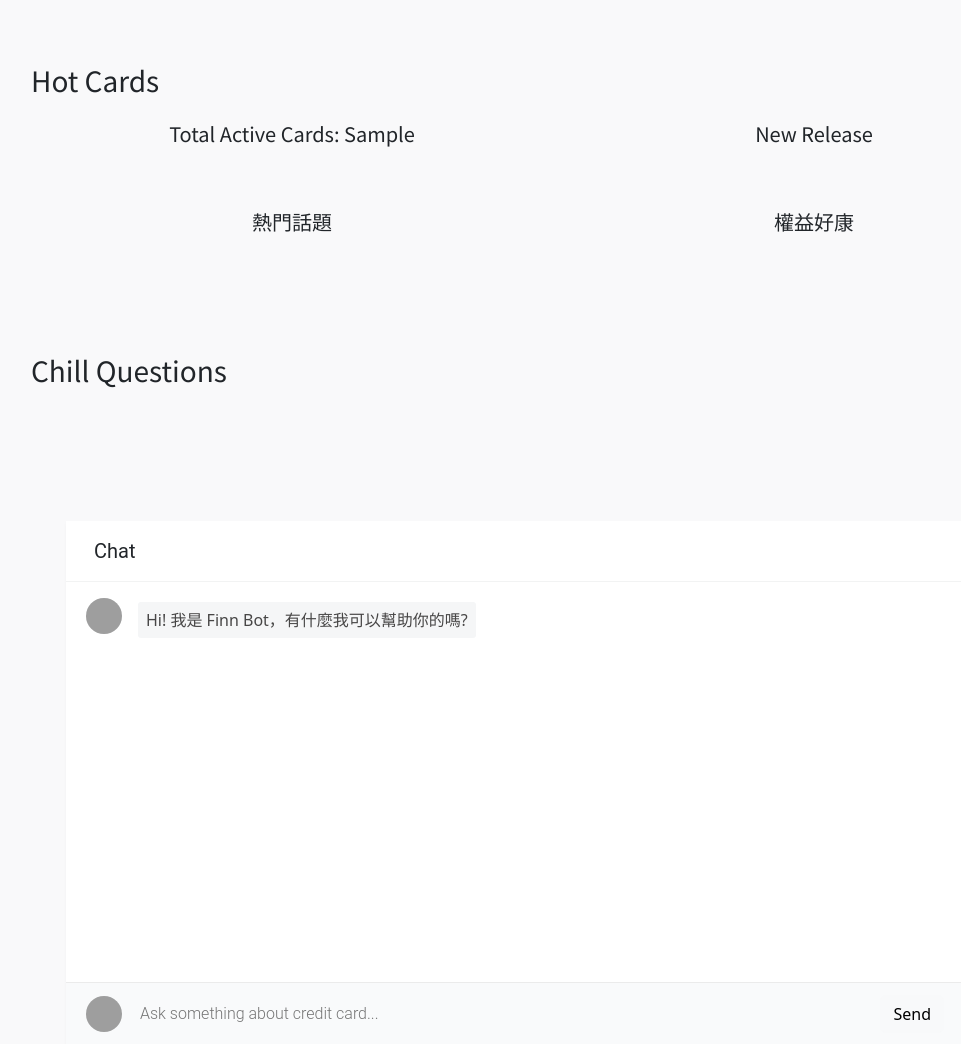
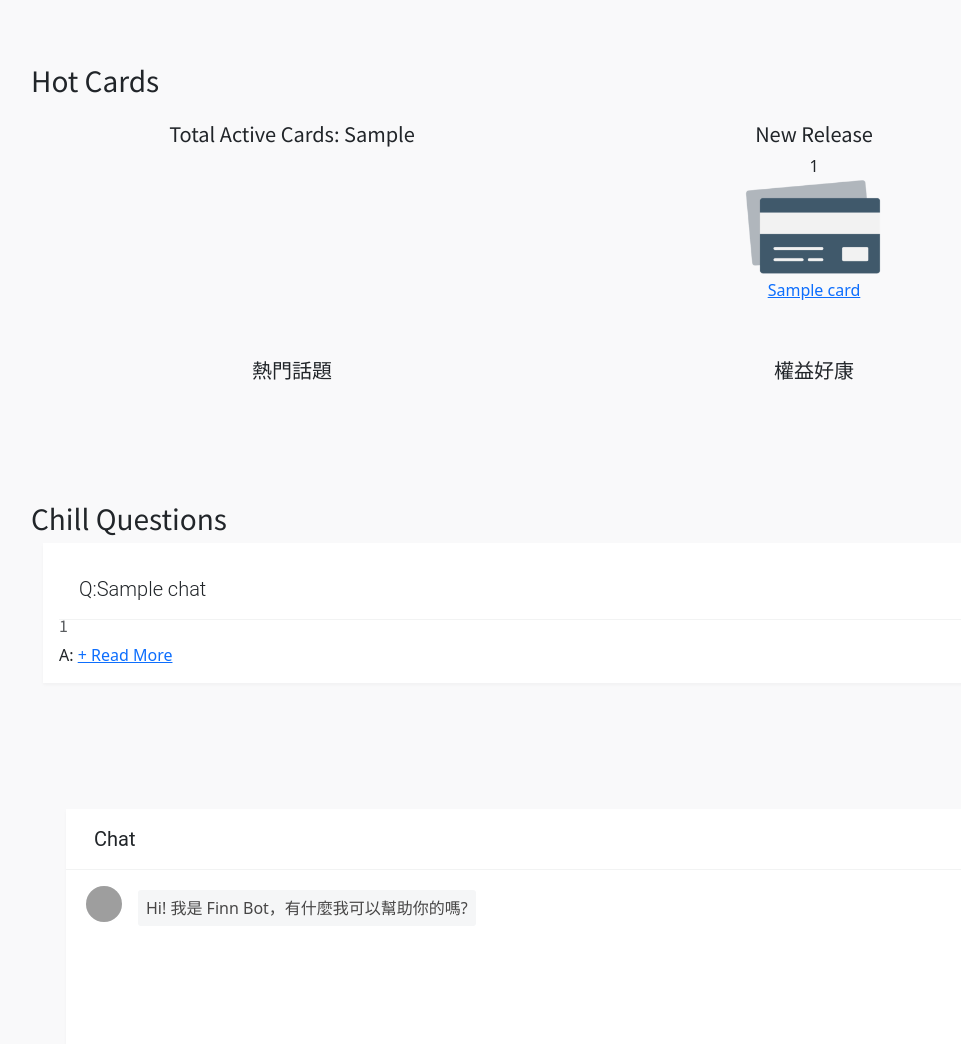
Before and after one commit to a92340a/Credit_All_In_One, a Flask app: template server_producer/templates/index.html in a window 1280 px wide. Shown: the part 380-1424 px from the top of the page, without its empty margins (87-1048 px from the left). Run offline with Flask 2, Linux system fonts and the light colour scheme; the template is opened without the code that fills it: most values are stand-ins (such as "Sample title", 1, 10 or a date in 2020); parts of the project's set-up code (start-up, migrations or seed data) failed here and were passed over; some libraries are stand-ins or nearby versions; grey boxes are pictures that could not be loaded.

Commit message:
server: improve plot_2 and plot_5 efficiency and render effect

```diff
--- a/server_consumer/lang_openai.py
+++ b/server_consumer/lang_openai.py
@@ -26,7 +26,7 @@ llm = ChatOpenAI(temperature=0, model="gpt-3.5-turbo")
 
 def load_data():
     _template = """Given the following conversation and a follow up question, rephrase the follow up question to be a standalone question.
-    You can assume the question about the credit card information.
+    You can assume the question about greetings and credit card information.
 
     Chat History:
     {chat_history}
@@ -38,9 +38,9 @@ def load_data():
     你是一個叫做「Finn Bot」的聊天機器人，擁有台灣各家銀行的信用卡介紹與優惠資訊。
     請依據下方給定的內容與使用者本次問題進行回覆。
     請依使用者提問的語言回答他的問題，若有不清楚使用者語言或是簡體中文，一律使用繁體中文回答。
-    回答前須先確認使用者是針對特定信用卡提問，或是想要綜合比較各家信用卡的某項目。
+    回答前須先確認是否為基本問候或信用卡相關問題，若使用者是針對特定信用卡提問，或是想要綜合比較各家信用卡的某項目。
+    如果使用者的問題與信用卡、基本問候無關的話，請回答「抱歉，我目前沒有這個問題的相關資訊。您可以調整您的提問，或是詢問我其他問題。」。
     回答內容以條列式呈現，字數最多不要超過200字。
-    如果使用者的問題與信用卡、問候或重新依照歷史訊息回答無關的話，請回答「抱歉，我目前沒有這個問題的相關資訊。您可以調整您的提問，或是詢問我其他問題。」。
     當你無法理解使用者的提問時，請引導使用者作出更詳細的提問。
     Question: {question}
     =========
--- a/server_producer/static/dashboard_style.css
+++ b/server_producer/static/dashboard_style.css
@@ -21,17 +21,17 @@ h2,h3,h4,h5,h6 {
     overflow: hidden;
 }
 
-.qa-box p.collapsing[aria-expanded="false"] {
+/* .qa-box p.collapsing[aria-expanded="false"] { */
     /* height: 100%; */
     /* max-height: none !important; Override Bootstrap's max-height */
-    max-height: none !important; /* Override Bootstrap's max-height */
-    transition: max-height 0.3s ease; /* Add a transition effect */
-}
+    /* max-height: none !important; Override Bootstrap's max-height */
+    /* transition: max-height 0.3s ease; Add a transition effect */
+/* } */
 
 .qa-box a.collapsed:after  {
-    content: '+ Show More';
+    content: '+ Read More';
 }
 
 .qa-box a:not(.collapsed):after {
-    content: '- Show Less';
+    content: '- Read Less';
 }
--- a/server_producer/templates/index.html
+++ b/server_producer/templates/index.html
@@ -41,7 +41,18 @@
                 </div>
                 <div class="col text-center cube">
                     <h5>New Release</h5>
-                    <div id="new_release"></div>
+                    <div id="new_release">
+                        {% if plot_2 is string %}
+                            <div>No new release in these 7 days!</div>
+                        {% else %}
+                            {% for card in plot_2 %}
+                            <div class="bank-name">{{ card[0] }}</div>
+                            <img class="card-image" src="../static/images/credit_card_image.png" alt="card-image" height="100"><br>
+                            <a class="url" href="{{card[1]}}">{{ card[1] }}</a>
+                            <br>
+                            {% endfor %}
+                        {% endif %}
+                    </div>
                 </div>
             </div>
             <br>
@@ -60,7 +71,25 @@
     <section id="chill-questions" class="padding container">
         <h3>Chill Questions</h3>
         <div class="container">
-            <div id="recent_qa" class="card"></div>
+            <div id="recent_qa" class="card">
+                {% for chat in plot_5 %}
+                <div class="qa-box card-body">
+                    <h5 class="qa-Question card-title"><span>Q:</span>{{ chat[1] }}</h5>
+                    <h6 class="qa-date card-subtitle mb-2 text-muted">{{ chat[0] }}</h6>
+                    <span>A: </span>
+                    {% if '\n' in chat[2] %}
+                        <ul class="qa-answer card-text collapse" id="qa-answer-{{plot_5.index(chat)}}">
+                            {% for item in chat[2].split('\n') %}
+                                <li>{{ item }}</li>
+                            {% endfor %}
+                        </ul>
+                    {% else %}
+                        <p class="qa-answer card-text collapse" id="qa-answer-{{plot_5.index(chat)}}">{{ chat[2] }}</p>
+                    {% endif %}
+                    <a class="collapsed" data-bs-toggle="collapse" href="#qa-answer-{{plot_5.index(chat)}}" role="button" aria-expanded="false" aria-controls="#qa-answer-{{plot_5.index(chat)}}"></a>
+                </div>
+                {% endfor %}
+            </div>
         </div>
     </section>
     <!-- Dashboard -->
@@ -124,13 +153,5 @@
 <script type="text/javascript">
     let plot_1 = {{ plot_1 | safe }};
     Plotly.plot("cards_counts_ranking", plot_1, {});
-
-    let plot_2 = {{ plot_2 | safe }};
-    if (typeof plot_2 === 'string'){
-        const p2 = document.getElementById('new_release');
-        p2.textContent = plot_2;
-    } else {
-        Plotly.plot("new_release", plot_2, {});
-    }
 </script>
 </html>
```
Also changed, not shown: server_producer/__init__.py (+13 -20 lines), server_producer/static/chat_scripts.js (+0 -37 lines), server_producer/views/socketio_view.py (+1 -10 lines), server_producer/static/images/Grayscale.svg (deleted), server_producer/static/images/Grayscale_ori.svg (deleted), server_producer/static/images/credit_card_image.png (added).
